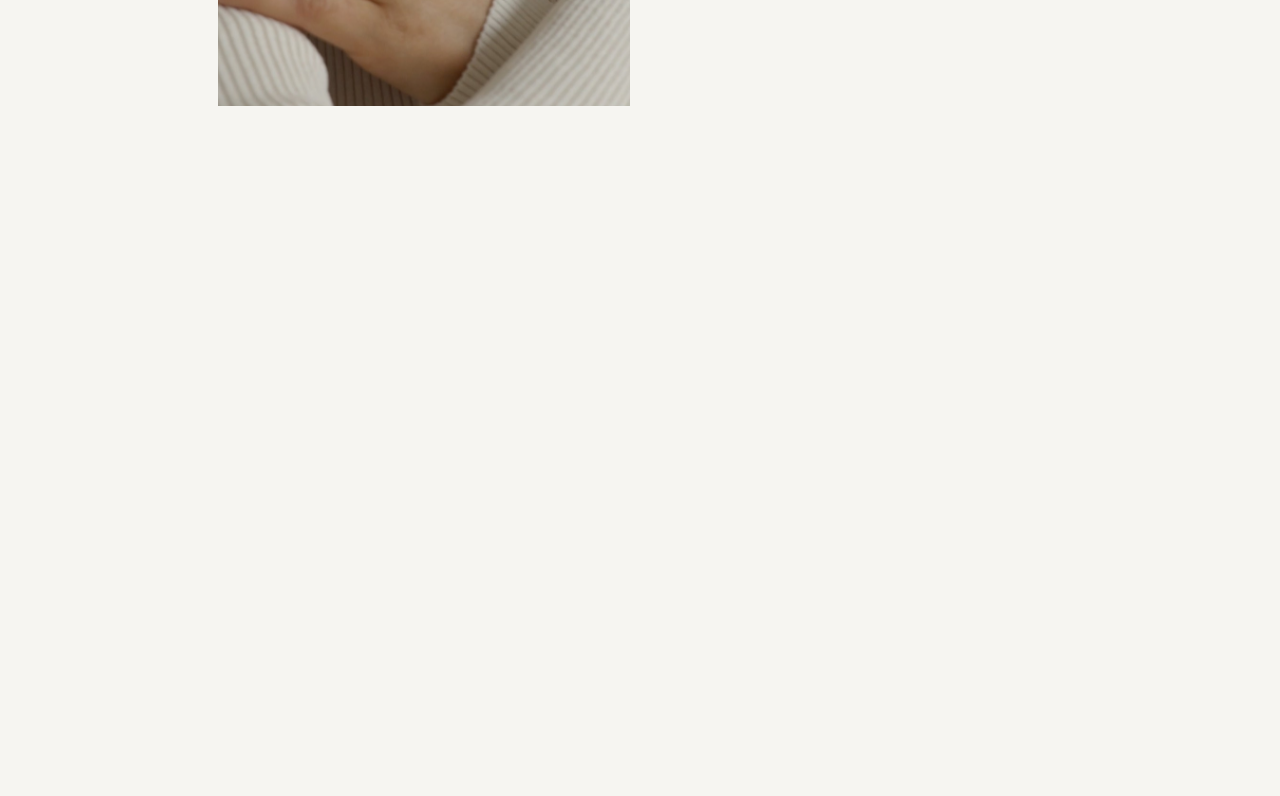
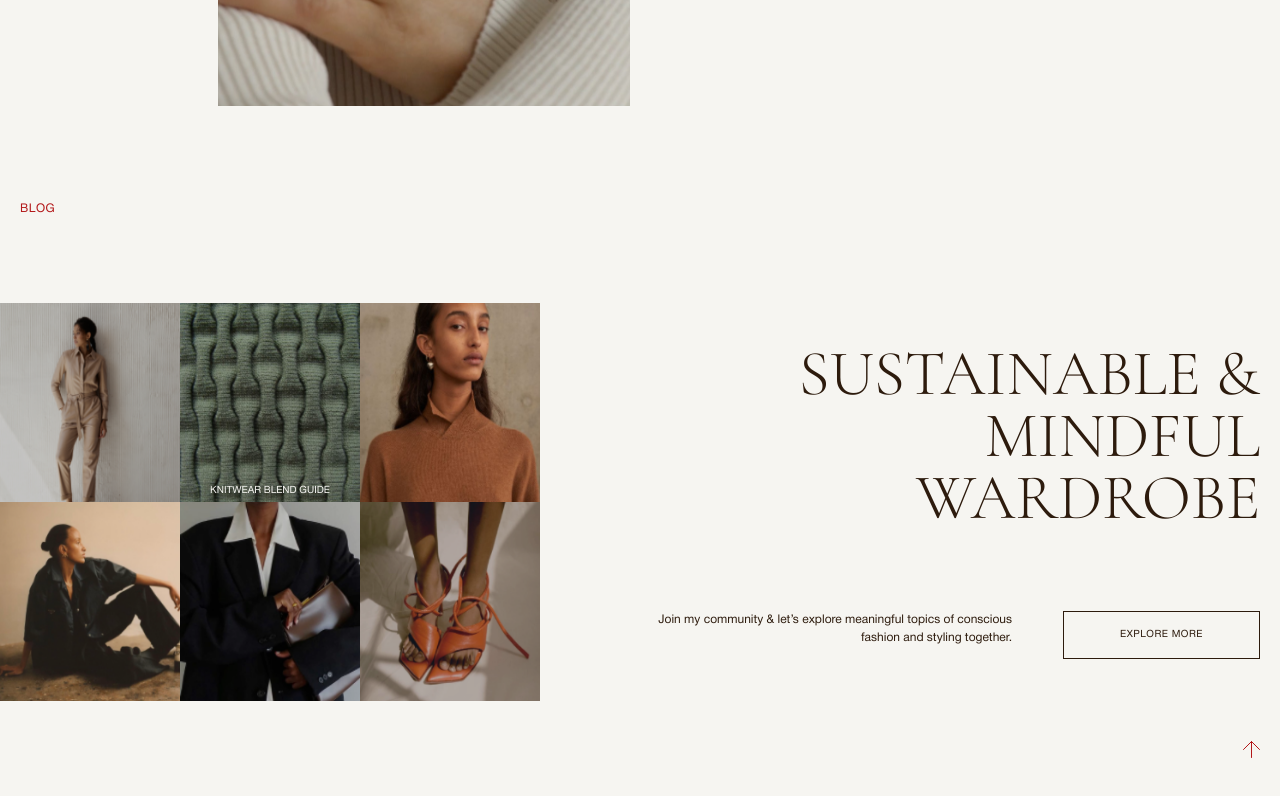
Before and after one commit to adwasar/at_test, a website built with webpack: page src/index.html in a window 1280 px wide. Shown: the part 4535-5331 px from the top of the page. Before the commit the page ends 4641 px from the top, so only its background shows below. Built offline with nearby package versions, Linux system fonts and the light colour scheme.

Commit message:
feat: blog section

```diff
--- a/src/index.html
+++ b/src/index.html
@@ -258,6 +258,51 @@
       </div>
     </div>
   </section>
+
+  <section class="blog-section">
+    <div class="_container">
+      <h2 class="blog-section__heading heading">Blog</h2>
+    </div>
+    <div class="blog-section__wrapper">
+      <div class="_external-container">
+        <div class="blog-section__wide-gallery">
+          <p class="image-text">Knitwear blend guide</p>
+          <img src="/src/assets/photos/blog/item-1.png" alt="Blog photo">
+          <img src="/src/assets/photos/blog/item-2.png" alt="Blog photo">
+          <img src="/src/assets/photos/blog/item-3.png" alt="Blog photo">
+          <img src="/src/assets/photos/blog/item-4.png" alt="Blog photo">
+          <img src="/src/assets/photos/blog/item-5.png" alt="Blog photo">
+          <img src="/src/assets/photos/blog/item-6.png" alt="Blog photo">
+        </div>
+        <div class="_container">
+          <div class="blog-content">
+            <h3 class="blog-content__title title">sustainable & mindful wardrobe</h3>
+            <div class="blog-content__wrapper">
+              <p class="blog-content__text text">Join my community & let’s explore meaningful topics of conscious
+                fashion and
+                styling together.</p>
+              <button class="blog-content__button button button_white">Explore more</button>
+            </div>
+
+            <div class="blog-section__tight-gallery">
+              <p class="image-text">Knitwear blend guide</p>
+              <img src="/src/assets/photos/blog/item-1.png" alt="Blog photo">
+              <img src="/src/assets/photos/blog/item-2.png" alt="Blog photo">
+              <img src="/src/assets/photos/blog/item-3.png" alt="Blog photo">
+              <img src="/src/assets/photos/blog/item-4.png" alt="Blog photo">
+              <img src="/src/assets/photos/blog/item-5.png" alt="Blog photo">
+              <img src="/src/assets/photos/blog/item-6.png" alt="Blog photo">
+            </div>
+          </div>
+        </div>
+      </div>
+    </div>
+    <div class="blog-section__footer">
+      <div class="_container">
+        <img src="/src/assets/svgs/arrow-top.svg" alt="Arrow top">
+      </div>
+    </div>
+  </section>
 </body>
 
 </html>
--- /dev/null
+++ b/src/scss/components/_blog.scss
@@ -0,0 +1,133 @@
+.blog-section {
+  &__heading {
+    margin: 96px 0 87px;
+    @include v-md {
+      margin-bottom: 30px;
+    }
+  }
+
+  &__wrapper {
+    position: relative;
+  }
+
+  &__wide-gallery {
+    display: grid;
+    justify-content: start;
+    align-items: start;
+    grid-template-columns: repeat(3, 1fr);
+    position: absolute;
+    height: 100%;
+    width: max-content;
+    overflow: hidden;
+    @include v-xl {
+      display: none;
+    }
+
+    img {
+      height: 100%;
+      @include v-xxl {
+        width: 180px;
+      }
+    }
+
+    p {
+      color: $light-beige;
+      position: absolute;
+      top: 50%;
+      left: 50%;
+      transform: translate(-50%, -150%);
+      text-transform: uppercase;
+      font-size: 10px;
+    }
+  }
+
+  &__tight-gallery {
+    position: relative;
+    display: none;
+    height: 100%;
+    width: 100%;
+    overflow: hidden;
+    @include v-xl {
+      margin: auto;
+      display: grid;
+      justify-content: start;
+      align-items: center;
+      grid-template-columns: repeat(3, 1fr);
+    }
+
+    img {
+      height: 100%;
+      @include v-xxl {
+        width: 100%;
+      }
+    }
+
+    p {
+      color: $light-beige;
+      position: absolute;
+      top: 50%;
+      left: 50%;
+      transform: translate(-50%, -150%);
+      text-transform: uppercase;
+      font-size: 10px;
+    }
+  }
+
+  &__footer {
+    padding: 40px 0;
+    img {
+      display: block;
+      margin-left: auto;
+      cursor: pointer;
+    }
+  }
+}
+
+.blog-content {
+  margin-left: 50%;
+  width: 50%;
+  max-width: 800px;
+  align-items: end;
+  @include v-xl {
+    margin: auto;
+    width: 100%;
+    align-items: center;
+  }
+
+  &__title {
+    text-align: end;
+    padding-top: 82px;
+    @include v-xxl {
+      padding-top: 40px;
+    }
+    @include v-md {
+      padding-top: 0;
+    }
+  }
+
+  &__wrapper {
+    margin-top: 82px;
+    padding-bottom: 42px;
+    display: flex;
+    justify-content: space-between;
+    gap: 20px;
+    @include v-md {
+      margin-top: 30px;
+      padding-bottom: 30px;
+      flex-direction: column;
+    }
+  }
+
+  &__button {
+    display: block;
+    margin-left: auto;
+  }
+
+  &__text {
+    width: 60%;
+    text-align: end;
+    @include v-md {
+      width: 100%;
+    }
+  }
+}
--- a/src/scss/components/_buttons.scss
+++ b/src/scss/components/_buttons.scss
@@ -10,3 +10,9 @@
   letter-spacing: 0.5px;
   cursor: pointer;
 }
+
+.button_white {
+  border: 1px solid $black;
+  background-color: $light-beige;
+  color: $c-main;
+}
--- a/src/scss/inc/_variables.scss
+++ b/src/scss/inc/_variables.scss
@@ -3,6 +3,7 @@ $title-font-family: 'CormorantGaramond';
 
 $c-main: #2d1b0d;
 
+$black: #2d1b0d;
 $dark-red: #b31719;
 $light-beige: #f6f5f1;
 $dark-beige: #8f7d65;
--- a/src/scss/main.scss
+++ b/src/scss/main.scss
@@ -13,6 +13,7 @@
 @import 'components/services';
 @import 'components/comments';
 @import 'components/form';
+@import 'components/blog';
 
 //inc
 @import 'inc/helpers';
```
